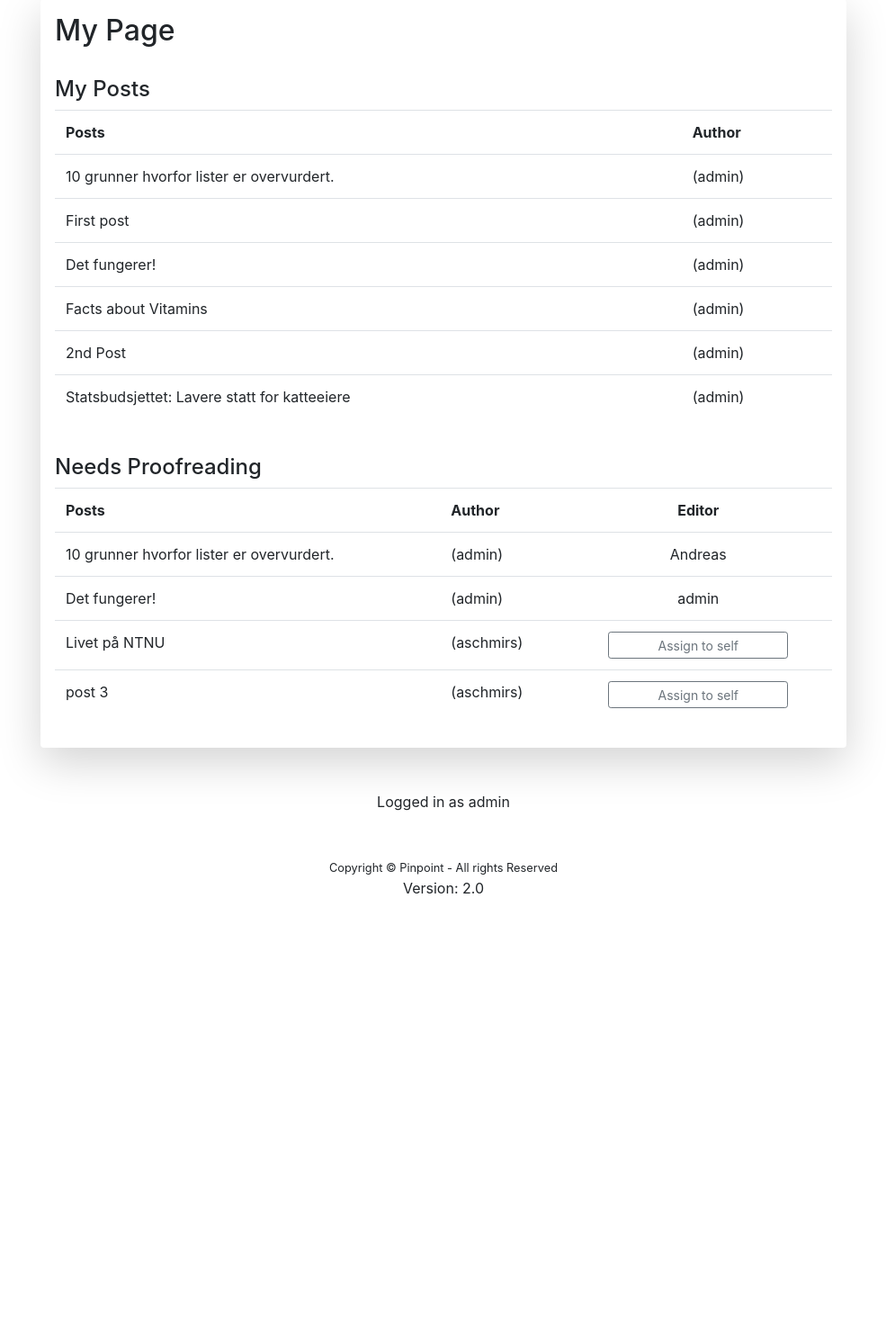
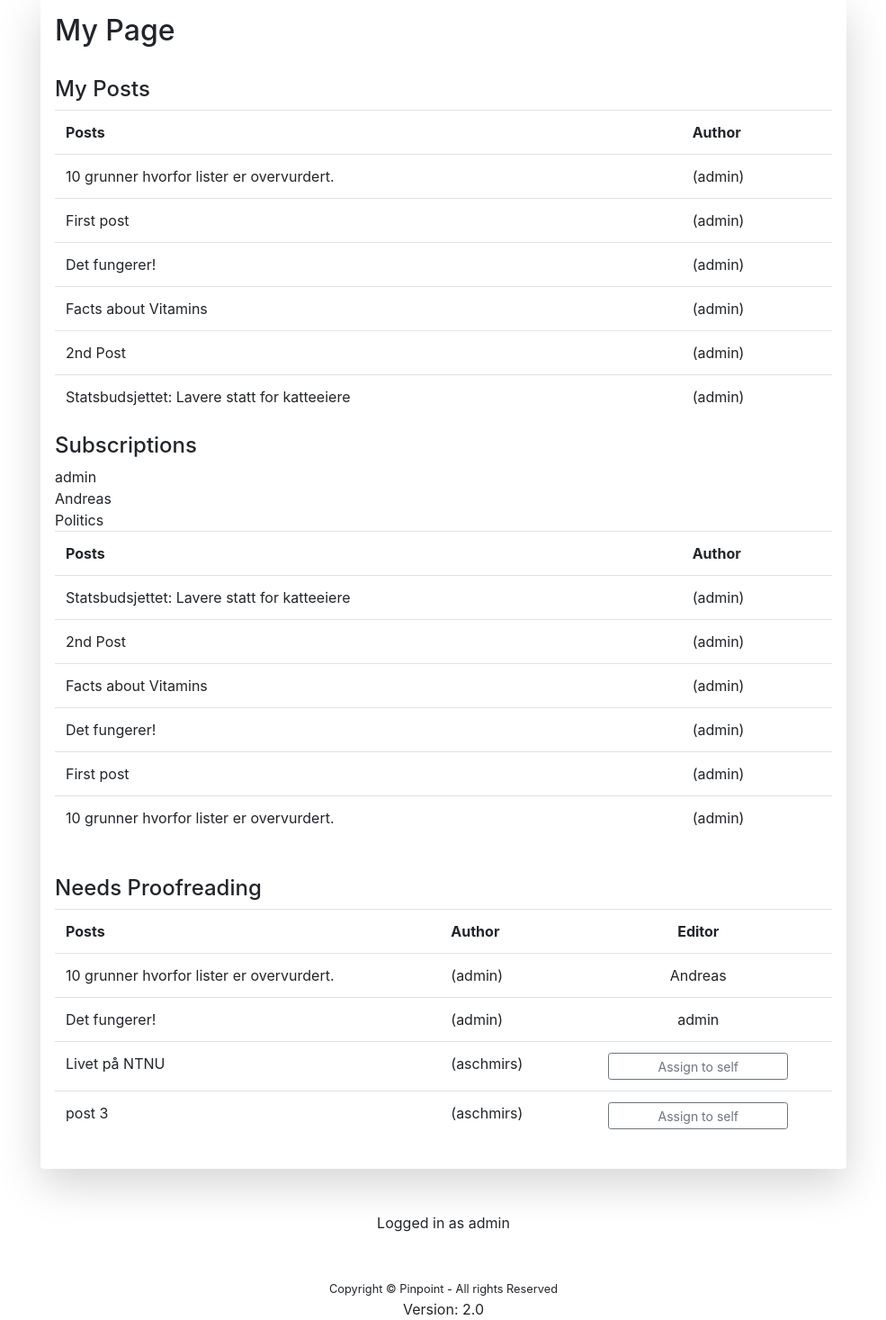
Before and after one commit to andrmoe/IT1901_17_andrmoe, a Django app: page /my_page/ in a window 1280 px wide. Shown: the part 108-1575 px from the top of the page at 90% size, without its empty margins (147-1132 px from the left). Before the commit the page ends 1101 px from the top, so only its background shows below. Run offline with Django 3.2, Linux system fonts and the light colour scheme; a user stored in the database is signed in; data comes from the database, SQL or seed files in the repository; both versions use the stored data as it was after the commit; some libraries are stand-ins or nearby versions.

Commit message:
Implemented subscriptions

```diff
--- a/pinpoint/view_content/admin.py
+++ b/pinpoint/view_content/admin.py
@@ -1,4 +1,6 @@
 from django.contrib import admin
-from .models import Post
+from .models import Post, AuthorSubscription, Category
 
 admin.site.register(Post)
+admin.site.register(Category)
+admin.site.register(AuthorSubscription)
--- a/pinpoint/view_content/forms.py
+++ b/pinpoint/view_content/forms.py
@@ -3,8 +3,8 @@ from django.forms import Textarea
 from .models import Post
 
 
-AuthorForm = modelform_factory(Post, fields=['title', 'body', 'needs_proofreading'],
+AuthorForm = modelform_factory(Post, fields=['title', 'body', 'needs_proofreading', 'categories'],
                              widgets={'body': Textarea(attrs={'cols': 100, 'rows': 25})})
 
-EditorForm = modelform_factory(Post, fields=['title', 'body', 'needs_proofreading', 'published', 'comment'],
+EditorForm = modelform_factory(Post, fields=['title', 'body', 'needs_proofreading', 'published', 'categories', 'comment'],
                              widgets={'body': Textarea(attrs={'cols': 100, 'rows': 25})})
--- a/pinpoint/view_content/models.py
+++ b/pinpoint/view_content/models.py
@@ -10,6 +10,23 @@ class Post(models.Model):
     needs_proofreading = models.BooleanField(default=False)
     published = models.BooleanField(default=False)
     comment = models.TextField(null=True)
+    categories = models.ManyToManyField('Category', null=True)
 
     def __str__(self):
         return self.title
+
+
+class AuthorSubscription(models.Model):
+    subscriber = models.ForeignKey('auth.User', on_delete=models.CASCADE, related_name='subscribed_to')
+    author = models.ForeignKey('auth.User', on_delete=models.CASCADE, related_name='subscriber')
+
+    def __str__(self):
+        return self.subscriber.username + " is subscribed to " + self.author.username
+
+
+class Category(models.Model):
+    name = models.CharField(max_length=100)
+    subscribers = models.ManyToManyField('auth.User')
+
+    def __str__(self):
+        return self.name
--- a/pinpoint/view_content/templates/view_content/my_page.html
+++ b/pinpoint/view_content/templates/view_content/my_page.html
@@ -1,9 +1,9 @@
 {% extends "base.html" %}
 {% block title %}My Page{% endblock %}
 {% block content %}
-	<h2>My Page</h2>
-	<br>
-	{% if posts %}
+<h2>My Page</h2>
+<br>
+{% if posts %}
 	<h4>My Posts</h4>
 	<table class="table table-hover">
 	<tr><th>Posts</th><th>Author</th></tr>
@@ -14,6 +14,26 @@
  		{% endfor %}
 	</table>
 {% endif %}
+
+<!-- TEMPORARY -->
+<h4>Subscriptions</h4>
+{% for author in subscriptions %}
+	<div>{{ author }}</div>
+{% endfor %}
+{% for cat in subscriptions_cat %}
+	<div>{{ cat }}</div>
+{% endfor %}
+{% if posts %}
+	<table class="table table-hover">
+	<tr><th>Posts</th><th>Author</th></tr>
+ 		{% for post in subscribed_content %}
+			<tr class="pointer" onclick="document.location='/{{ post.id }}'">
+				 <td>{{ post.title }}</td><td> ({{post.author}})</td>
+			</tr>
+ 		{% endfor %}
+	</table>
+{% endif %}
+<!-- /TEMPORARY -->
 
 {% if needs_proofreading and is_editor %}
 <br>
--- a/pinpoint/view_content/views.py
+++ b/pinpoint/view_content/views.py
@@ -1,5 +1,6 @@
 from django.shortcuts import render, redirect, get_object_or_404
-from .models import Post
+from .models import Post, Category
+from django.contrib.auth.models import User
 from .forms import AuthorForm, EditorForm
 
 
@@ -9,6 +10,19 @@ def is_editor(user):
 
 def is_author(user):
     return user.groups.filter(name='authors').exists()
+
+
+def get_subscribed_content(user):
+    return (Post.objects.filter(author__subscriber__subscriber=user) |
+            Post.objects.filter(categories__subscribers=user)).distinct().order_by('-date')
+
+
+def get_author_subscriptions(user):
+    return User.objects.filter(subscriber__subscriber=user)
+
+
+def get_category_subscriptions(user):
+    return Category.objects.filter(subscribers=user)
 
 
 def index(request):
@@ -62,10 +76,14 @@ def edit_post(request, post_id):
 
 def my_page(request):
     I_am_editor = is_editor(request.user)
+    subscribed_content = get_subscribed_content(request.user)
+    subscriptions = get_author_subscriptions(request.user)
+    subscriptions_cat = get_category_subscriptions(request.user)
     posts = Post.objects.filter(author=request.user)
     needs_proofreading = Post.objects.filter(needs_proofreading=True)
     return render(request, "view_content/my_page.html",
-                  {'posts': posts, 'needs_proofreading': needs_proofreading, 'is_editor': I_am_editor})
+                  {'posts': posts, 'needs_proofreading': needs_proofreading, 'subscribed_content': subscribed_content,
+                   'subscriptions': subscriptions, 'subscriptions_cat': subscriptions_cat, 'is_editor': I_am_editor})
 
 
 def assign_post_editor_to_logged_in_user(request, post_id):
```
Also changed, not shown: pinpoint/db.sqlite3, pinpoint/view_content/migrations/0007_authorsubscription.py (added), pinpoint/view_content/migrations/0008_auto_20181015_1716.py (added), pinpoint/view_content/migrations/0009_auto_20181015_1724.py (added), pinpoint/view_content/migrations/0010_category_subscribers.py (added).
